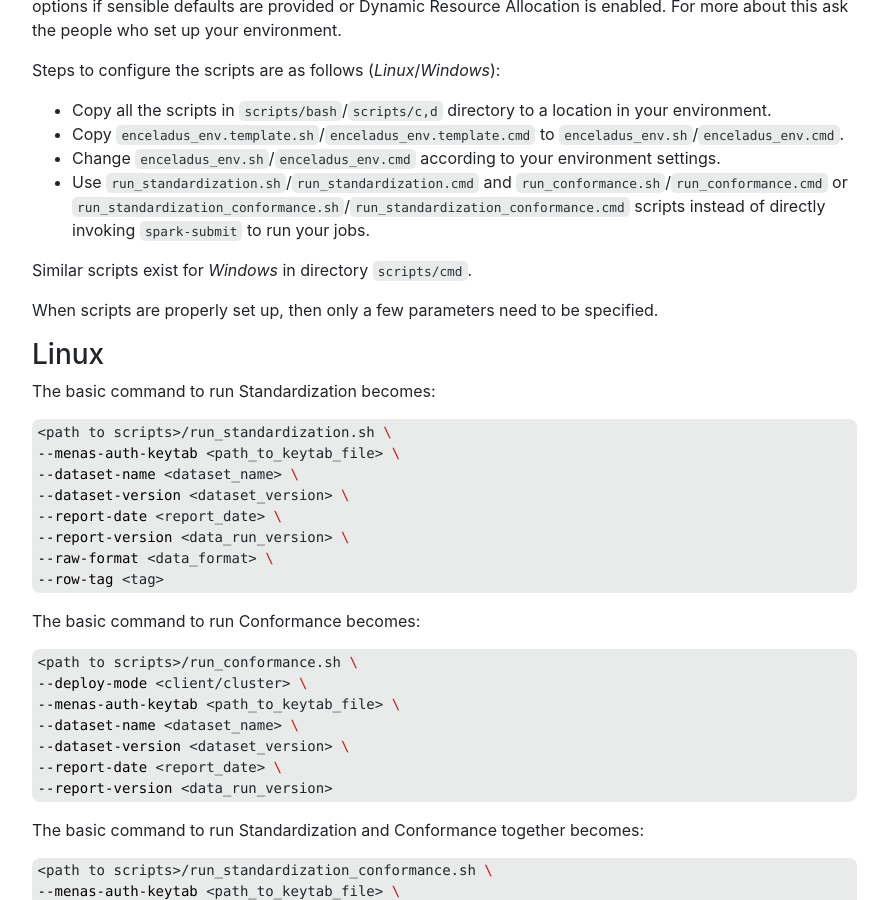
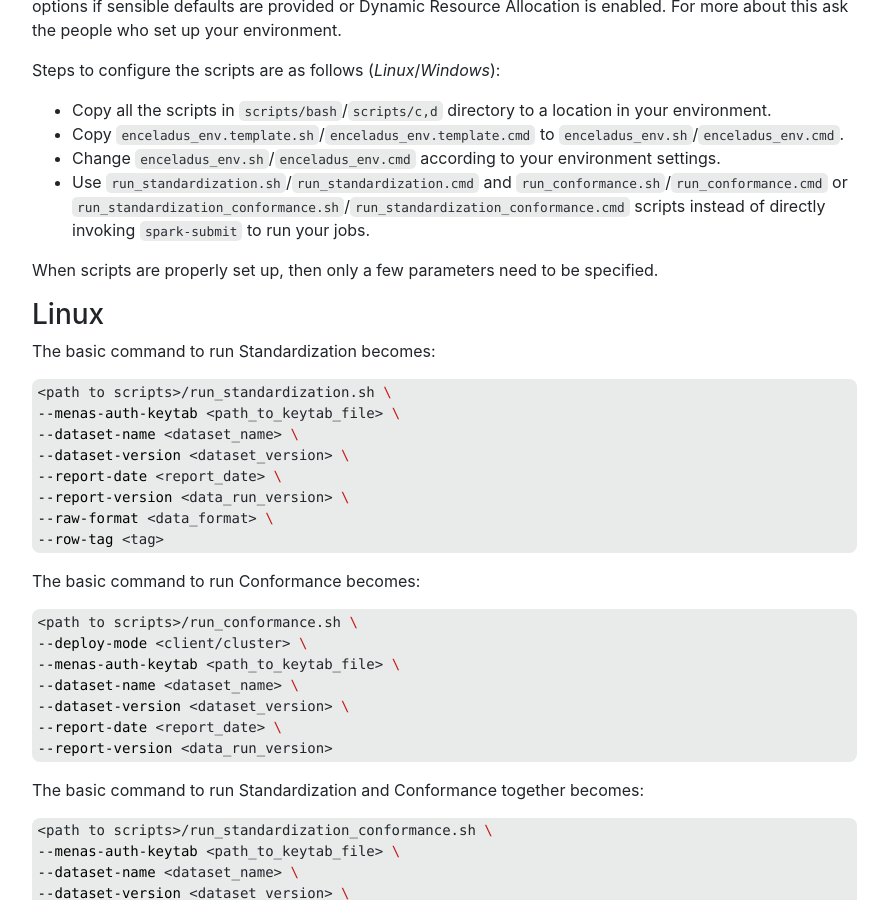
Before and after one commit to AbsaOSS/enceladus, a Jekyll site: the page built from _docs/2.0.0/usage/spark-jobs-quick-start.md, in a window 1280 px wide and 900 px high, scrolled down 2143 px. Shown: the whole window, without its empty margins (338-1226 px from the left). Built offline with Jekyll 4.4.1, drawn with Linux system fonts in a browser that asks for light colours; nearby versions of some CDN libraries.

```diff
--- a/_docs/2.0.0/usage/spark-jobs-quick-start.md
+++ b/_docs/2.0.0/usage/spark-jobs-quick-start.md
@@ -100,8 +100,6 @@
 * Change `enceladus_env.sh`/`enceladus_env.cmd` according to your environment settings.
 * Use `run_standardization.sh`/`run_standardization.cmd` and `run_conformance.sh`/`run_conformance.cmd` or `run_standardization_conformance.sh`/`run_standardization_conformance.cmd` scripts instead of directly invoking `spark-submit` to run your jobs.
 
-Similar scripts exist for _Windows_ in directory `scripts/cmd`.
-
 When scripts are properly set up, then only a few parameters need to be specified.
 
 ### Linux
```
